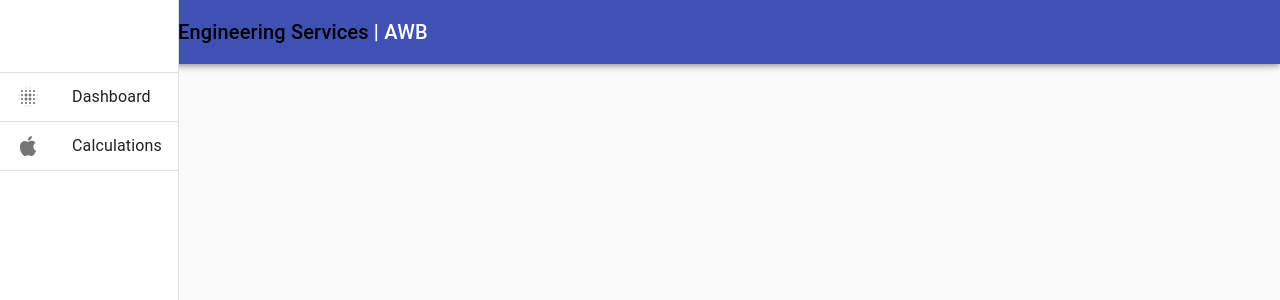
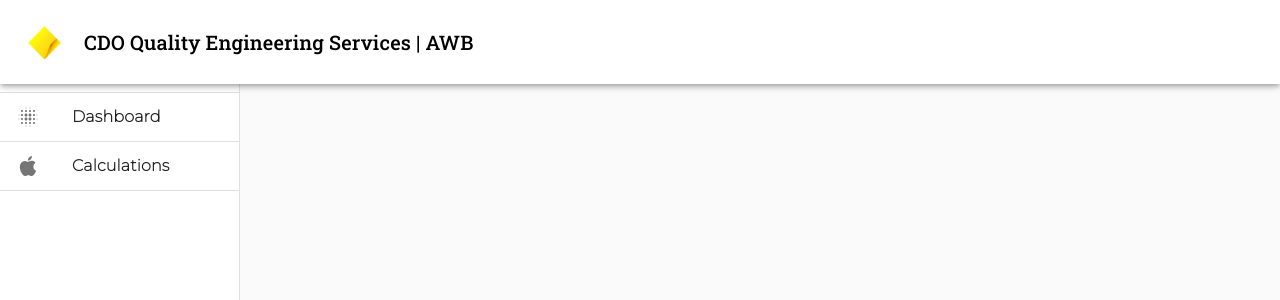
Before and after one commit to dmitridrozdov/materila-ui-demo, a React (Create React App) app: page /awb in a window 1280 px wide. Shown: the top 300 px of the page. Built offline with nearby package versions, Linux system fonts and the light colour scheme.

Commit message:
Update styles.js

```diff
--- a/src/AWB/styles.js
+++ b/src/AWB/styles.js
@@ -1,31 +1,44 @@
 import { makeStyles } from '@material-ui/core/styles'
+
+const drawerWidth = 240;
 
 const useStyles = makeStyles((theme) => ({
     root: {
-        flexGrow: 1,
-
-      },
-    //   root: {
-    //     backgroundColor: 'yellow',
-    //     display: 'flex',
-    //     height: '100%',
-    //     overflow: 'hidden',
-    //     width: '100%'
-    //   },
-    paper: {
-        padding: theme.spacing(2),
-        backgroundColor: 'white',
-        height: '100%',
-        // boxShadow: 'none',
-        borderLeft: '1',
+      display: 'flex',
     },
-    menu: {
+    appBar: {
+      zIndex: theme.zIndex.drawer + 1,
+      backgroundColor: theme.palette.background.paper,
+      color: 'black',
+      padding: '10px 0',
+    },
+    appBarText: {
         fontFamily: 'Roboto Slab',
+        marginLeft: '20px',
+    },
+    drawer: {
+      width: drawerWidth,
+      flexShrink: 0,
+    },
+    drawerPaper: {
+      width: drawerWidth,
+    },
+    drawerContainer: {
+      overflow: 'auto',
     },
     content: {
-        fontFamily: 'Quicksand',
+      flexGrow: 1,
+      padding: theme.spacing(3),
+      marginTop: '20px',
+
     },
+    list: {
+        marginTop: '20px',
+    },
+    listItemName: {
+        fontFamily: 'Montserrat',
+        fontWeight: 'bold',
+    },
+  }))
 
-}))
-
-export default useStyles
+  export default useStyles
```
